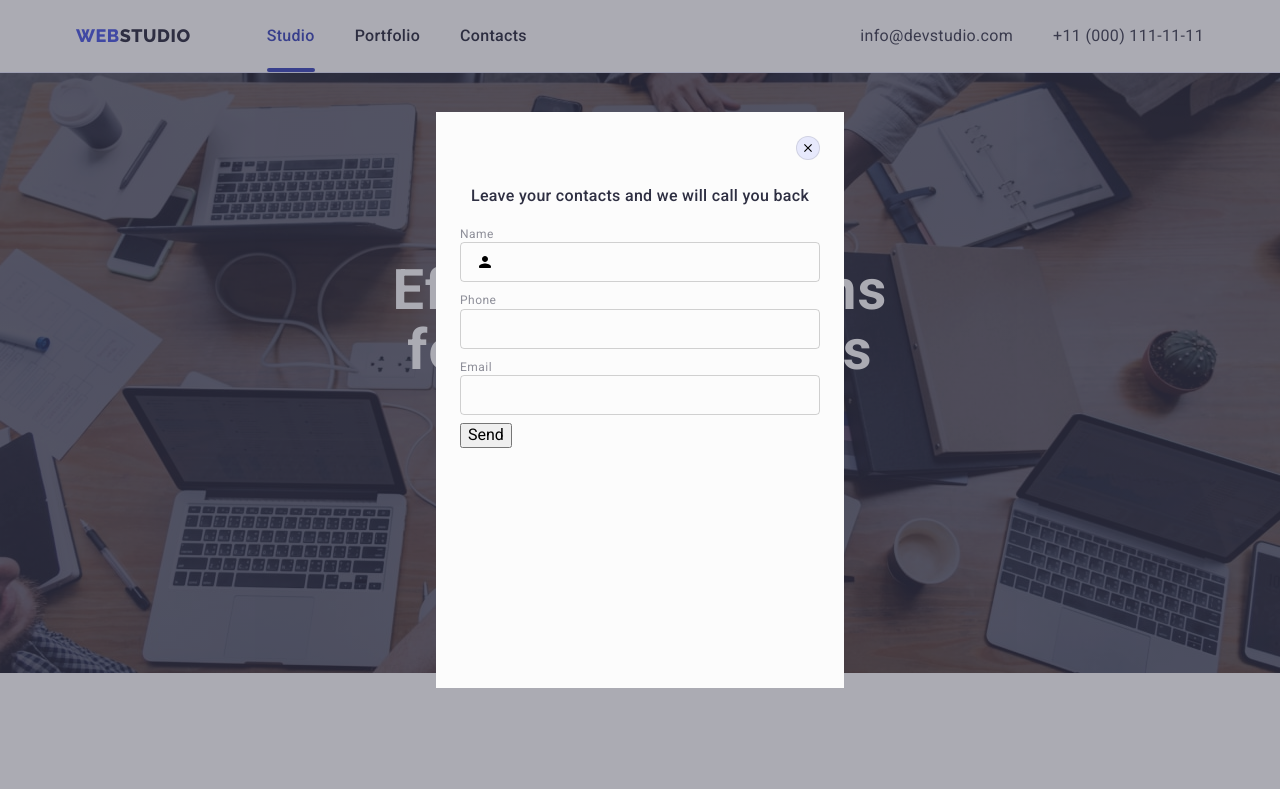
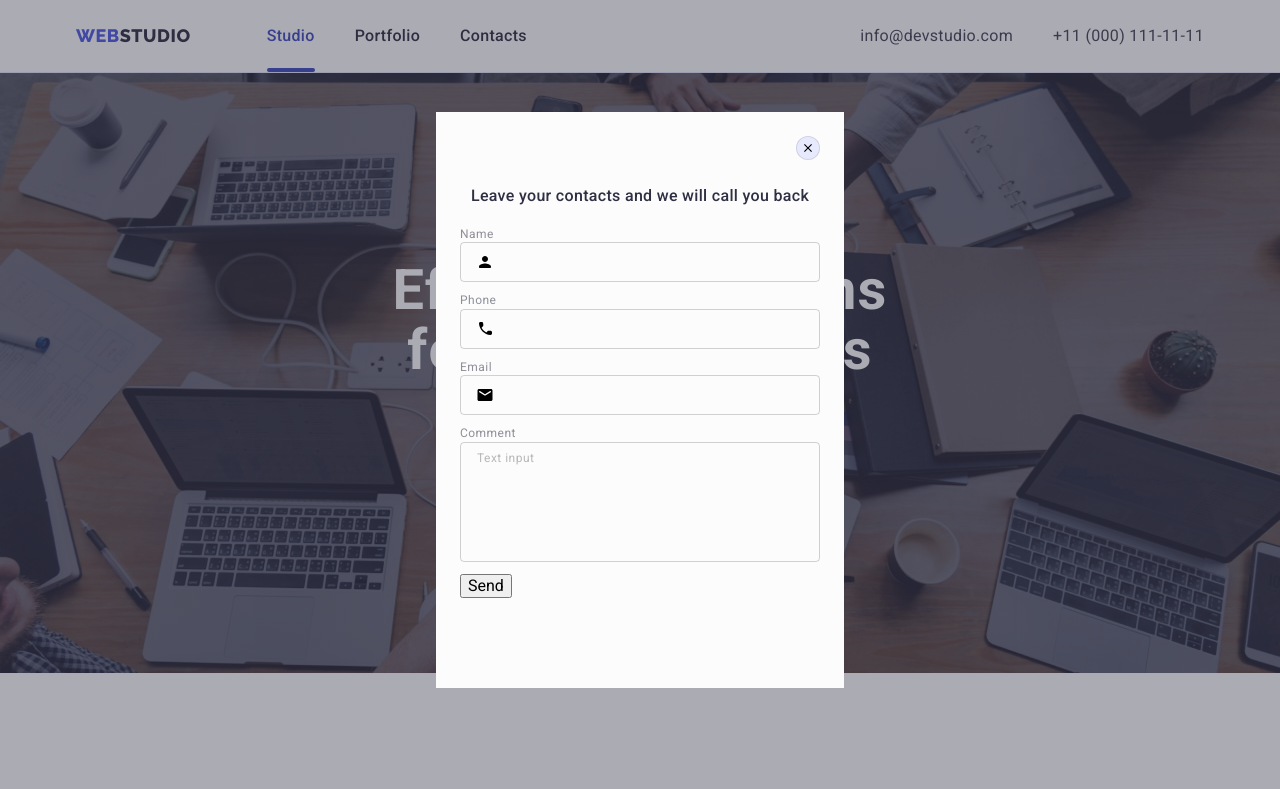
Before and after one commit to havryliaksv/goit-markup-hw-06, a plain HTML site: page index.html in a window 1280 px wide. Shown: the top 789 px of the page. Drawn offline with nearby package versions, Linux system fonts and the light colour scheme.

Commit message:
edit hw6

```diff
--- a/css/styles.css
+++ b/css/styles.css
@@ -699,8 +699,6 @@ body {
   letter-spacing: 0.02em;
   color: var(--title-color);
 }
-.modal-form {
-}
 .modal-input {
   width: 100%;
   height: 40px;
@@ -708,17 +706,23 @@ body {
   padding-bottom: 8px;
   padding-left: 38px;
   padding-right: 16px;
+
+  font-size: 12px;
+  line-height: 1.17;
+
   border-radius: 4px;
   border: 1px solid var(--border-input-color-def);
   background-color: transparent;
+  outline: transparent;
 }
-.modal-input::placeholder {
-  font-size: 12px;
-  line-height: 1.17;
-  letter-spacing: 0.04em;
-  color: var(--form-placeholder-color);
+.modal-input:focus {
+  border-color: var(--accent-color);
 }
-.input-text {
+.modal-input:focus + .modal-icon {
+  fill: var(--accent-color);
+}
+
+.input-lable {
   margin-bottom: 4px;
 
   font-size: 12px;
@@ -738,3 +742,26 @@ body {
   top: 50%;
   transform: translateY(-50%);
 }
+.modal-comment {
+  width: 100%;
+  height: 120px;
+  padding: 8px 16px;
+
+  font-size: 12px;
+  line-height: 1.17;
+
+  border-radius: 4px;
+  border: 1px solid var(--border-input-color-def);
+  background-color: transparent;
+  outline: transparent;
+  resize: none;
+}
+.modal-comment::placeholder {
+  font-size: 12px;
+  line-height: 1.17;
+  letter-spacing: 0.04em;
+  color: var(--form-placeholder-color);
+}
+.modal-comment:focus {
+  border-color: var(--accent-color);
+}
--- a/index.html
+++ b/index.html
@@ -416,7 +416,7 @@
         <p class="modal-title">Leave your contacts and we will call you back</p>
         <form class="modal-form">
           <div class="modal-field">
-            <label class="input-text" for="user-name">Name</label>
+            <label class="input-lable" for="user-name">Name</label>
             <div class="input-wrap">
               <input
                 class="modal-input"
@@ -430,22 +430,41 @@
             </div>
           </div>
           <div class="modal-field">
-            <label class="input-text" for="user-phone">Phone</label>
+            <label class="input-lable" for="user-phone">Phone</label>
+            <div class="input-wrap">
               <input
                 class="modal-input"
                 name="user-phone"
                 type="tel"
                 id="user-phone"
               />
+              <svg class="modal-icon" width="18" height="24">
+                <use href="./images/icons.svg#icon-phone"></use>
+              </svg>
+            </div>
           </div>
           <div class="modal-field">
-            <label class="input-text" for="user-mail">Email</label>
+            <label class="input-lable" for="user-mail">Email</label>
+            <div class="input-wrap">
               <input
                 class="modal-input"
                 name="user-mail"
                 type="email"
                 id="user-mail"
               />
+              <svg class="modal-icon" width="18" height="24">
+                <use href="./images/icons.svg#icon-email"></use>
+              </svg>
+            </div>
+          </div>
+          <div class="modal-field">
+            <label class="input-lable" for="user-comment">Comment</label>
+            <textarea
+              class="modal-comment"
+              name="user-comment"
+              id="user-comment"
+              placeholder="Text input"
+            ></textarea>
           </div>
           <button class="btn-modal-submit" type="submit">Send</button>
         </form>
```
Lines whose indentation alone changed are shown as unchanged.
